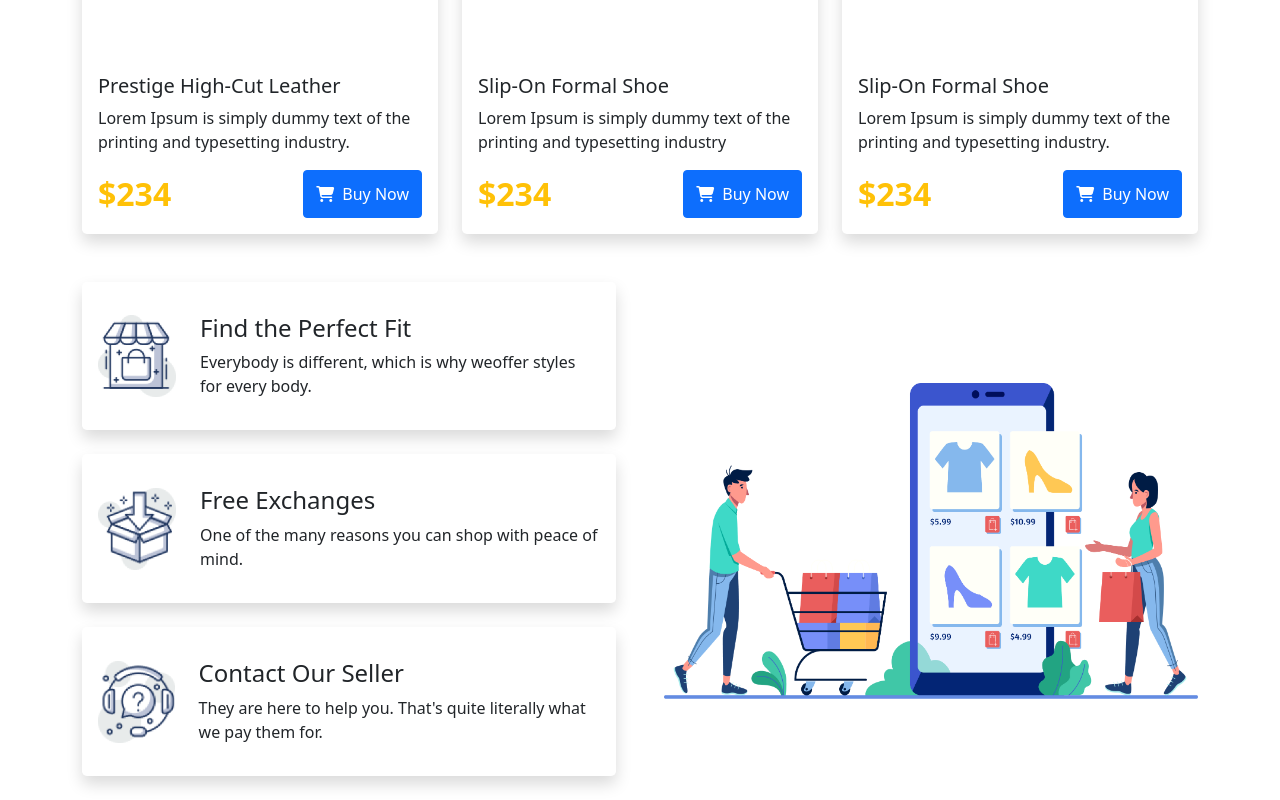
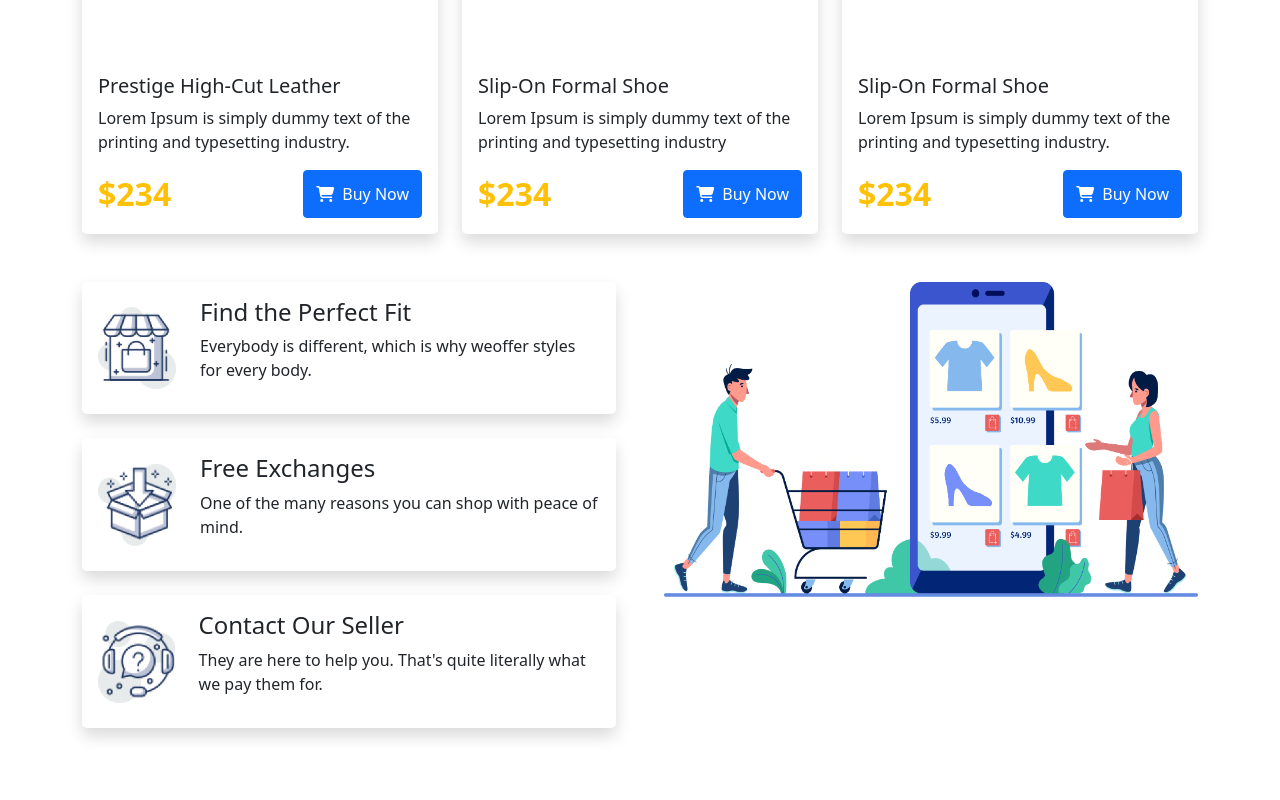
Before and after one commit to ohnadir/nike-repo, a plain HTML site: page nike.html in a window 1280 px wide. Shown: the part 1667-2467 px from the top of the page. After the commit the page ends 2419 px from the top, so only its background shows below. Drawn offline with nearby package versions, Linux system fonts and the light colour scheme.

Commit message:
almost done

```diff
--- a/nike.html
+++ b/nike.html
@@ -192,25 +192,25 @@
         <!-- Benefits Section  -->
 
         <section class="container">
-            <div class="row g-5 align-items-center">
+            <div class="row g-5 d-flex flex-column-reverse flex-lg-row">
                 <div class="col-lg-6 col-md-12 col-sm-12 col-12">
-                    <div class="d-lg-flex align-items-center mb-4 shadow p-3 rounded-3 text-lg-start text-md-center text-sm-center">
+                    <div class="d-lg-flex align-items-center mb-4 shadow p-3 rounded-3 text-lg-start text-md-center text-center ">
                         <img src="images/icons/image 12.png" alt="" width="78" height="82px">
-                        <div class="ms-lg-4 mt-md-3 mt-sm-3">
+                        <div class="ms-lg-4 mt-lg-0 mt-4">
                             <h4>Find the Perfect Fit</h4>
                             <p>Everybody is different, which is why weoffer styles for every body.</p>
                         </div>
                     </div>
-                    <div class="d-lg-flex align-items-center mb-4 shadow p-3 rounded-3 text-lg-start text-md-center text-sm-center">
+                    <div class="d-lg-flex align-items-center mb-4 shadow p-3 rounded-3 text-lg-start text-md-center text-sm-center text-center ">
                         <img src="images/icons/image 13.png" alt="" width="78" height="82px">
-                        <div class="ms-lg-4 mt-md-3 mt-sm-3">
+                        <div class="ms-lg-4 mt-lg-0 mt-4">
                             <h4>Free Exchanges</h4>
                             <p>One of the many reasons you can shop with peace of mind.</p>
                         </div>
                     </div>
-                    <div class="d-lg-flex align-items-center mb-4 shadow p-3 rounded-3 text-lg-start text-md-center text-sm-center">
+                    <div class="d-lg-flex align-items-center mb-4 shadow p-3 rounded-3 text-lg-start text-md-center text-sm-center text-center ">
                         <img src="images/icons/image 14.png" alt="" width="78" height="82px">
-                        <div class="ms-lg-4 mt-md-3 mt-sm-3">
+                        <div class="ms-lg-4 mt-lg-0 mt-4">
                             <h4>Contact Our Seller</h4>
                             <p>They are here to help you. That's quite literally what we pay them for.</p>
                         </div>
```
